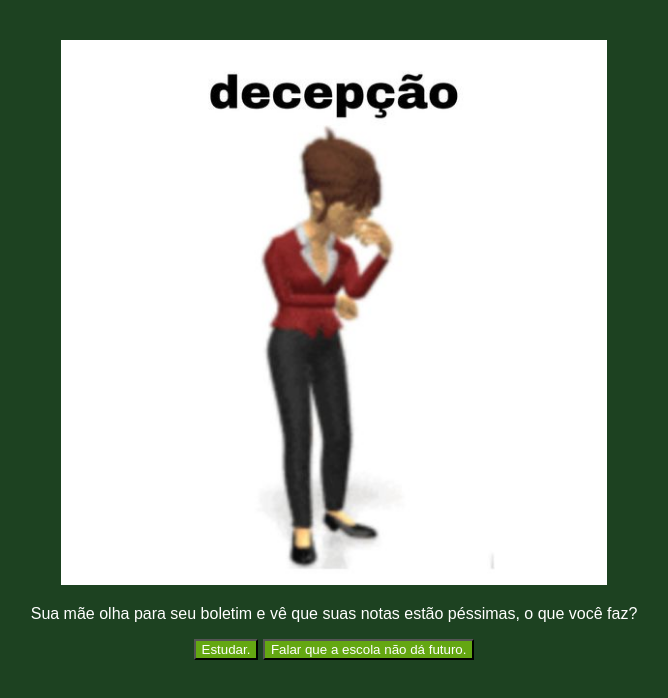
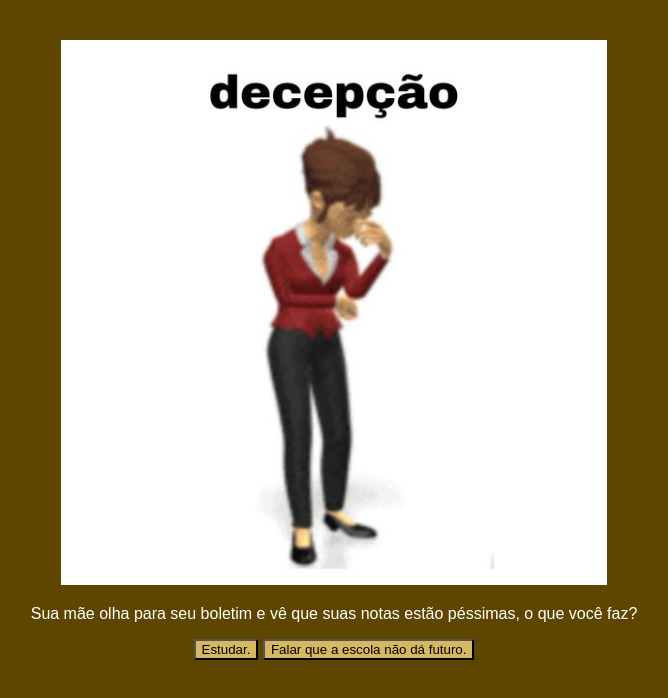
Before and after one commit to Menzzzy/Vida-de-Estudante, a plain HTML site: page index.html in a window 1280 px wide. Shown: the whole page, without its empty margins (306-974 px from the left). Drawn offline with Linux system fonts and the light colour scheme; a web font is replaced by a local one.

Commit message:
Update style.css

```diff
--- a/style.css
+++ b/style.css
@@ -1,5 +1,5 @@
 body {
-    background-color: #1D4221;
+    background-color: #5f4600;
     color: white;
     font-family: "Bai Jamjuree", sans-serif;
     display: flex;
@@ -10,8 +10,8 @@ body {
 }
 
 button {
-    background-color: #64A712;
-    color: white;
+    background-color: #d6b762;
+    color: rgb(0, 0, 0);
     font-family: "Bai Jamjuree", sans-serif;
 }
 
```
